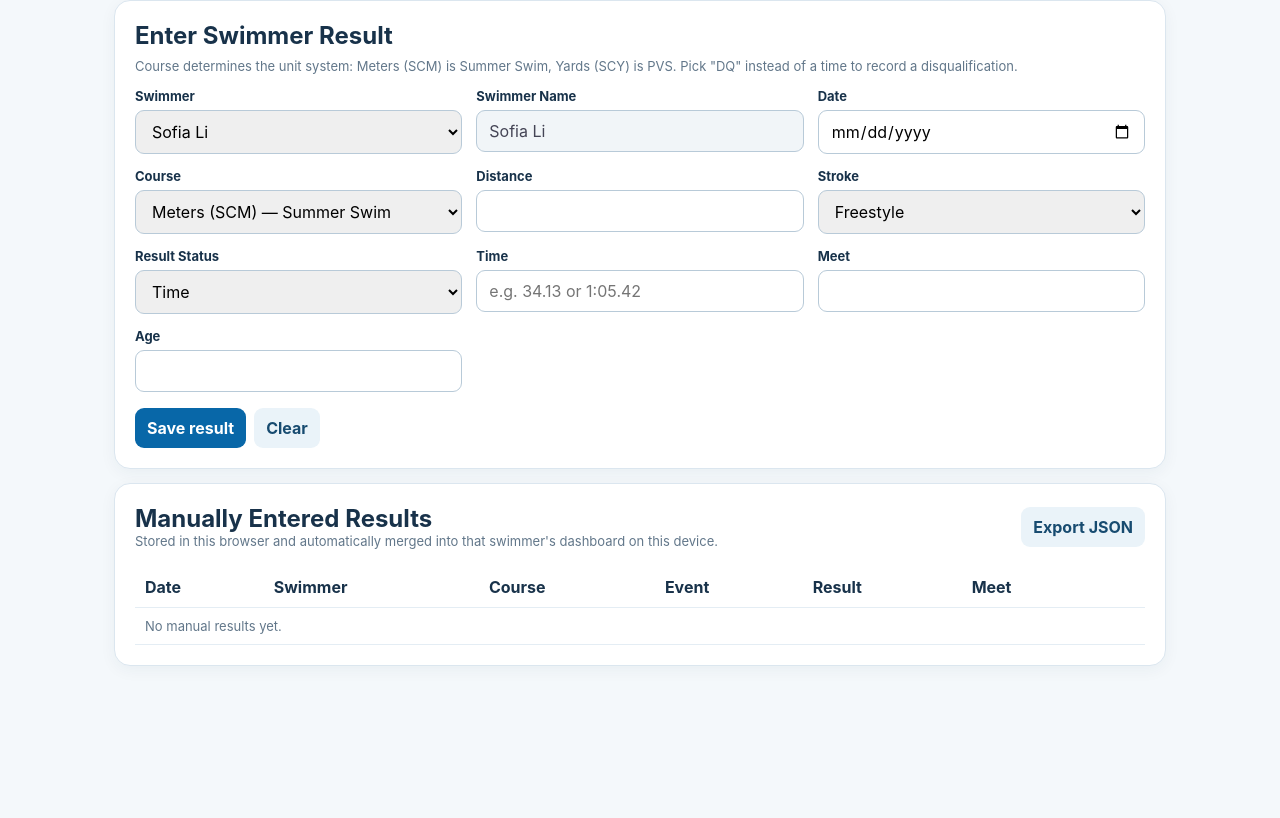
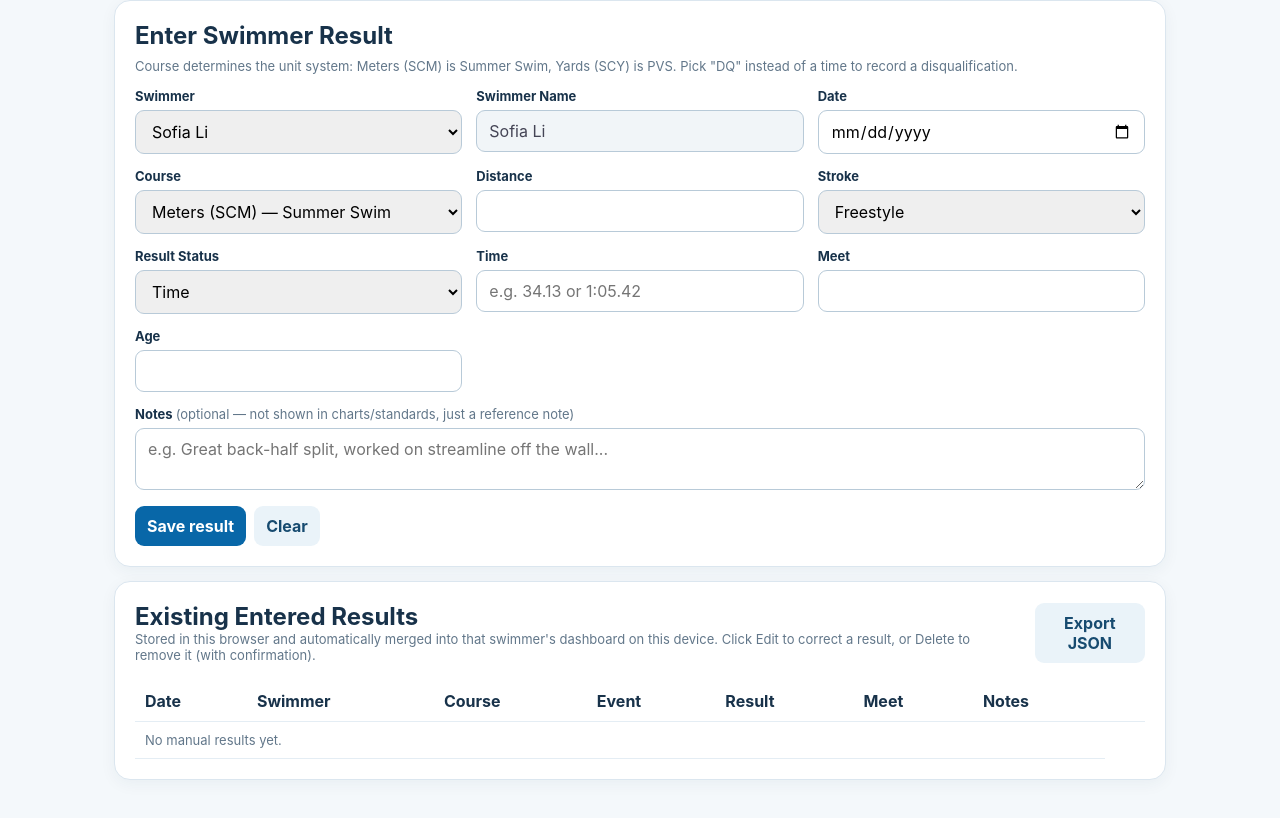
Before and after one commit to yasaiki/SwimDashboard, a plain HTML site: page admin.html in a window 1280 px wide. Shown: the part 68-886 px from the top of the page. Before the commit the page ends 800 px from the top, so only its background shows below. Drawn offline with Linux system fonts and the light colour scheme.

Commit message:
Add admin comments

```diff
--- a/admin.html
+++ b/admin.html
@@ -47,6 +47,10 @@ input[readonly]{background:#f1f5f8;color:#445}
 <div class="field"><label>Meet</label><input id="meet" required></div>
 <div class="field"><label>Age</label><input id="age" type="number" min="4" max="99"></div>
 </div>
+<div class="field" style="margin-top:14px">
+  <label>Notes <span class="muted" style="font-weight:400">(optional — not shown in charts/standards, just a reference note)</span></label>
+  <textarea id="notes" rows="2" placeholder="e.g. Great back-half split, worked on streamline off the wall..." style="font:inherit;padding:10px 12px;border:1px solid #b8cad8;border-radius:9px;resize:vertical"></textarea>
+</div>
 <div class="actions" style="margin-top:16px">
   <button type="submit" id="submitBtn">Save result</button>
   <button type="reset" class="secondary" id="clearBtn">Clear</button>
@@ -56,8 +60,8 @@ input[readonly]{background:#f1f5f8;color:#445}
 </form>
 </section>
 
-<section class="card"><div class="topbar"><div><h2 style="margin:0">Manually Entered Results</h2><div class="muted">Stored in this browser and automatically merged into that swimmer's dashboard on this device.</div></div><button id="exportBtn" class="secondary">Export JSON</button></div>
-<div class="table-wrap"><table><thead><tr><th>Date</th><th>Swimmer</th><th>Course</th><th>Event</th><th>Result</th><th>Meet</th><th></th></tr></thead><tbody id="rows"></tbody></table></div>
+<section class="card"><div class="topbar"><div><h2 style="margin:0">Existing Entered Results</h2><div class="muted">Stored in this browser and automatically merged into that swimmer's dashboard on this device. Click Edit to correct a result, or Delete to remove it (with confirmation).</div></div><button id="exportBtn" class="secondary">Export JSON</button></div>
+<div class="table-wrap"><table><thead><tr><th>Date</th><th>Swimmer</th><th>Course</th><th>Event</th><th>Result</th><th>Meet</th><th>Notes</th><th></th></tr></thead><tbody id="rows"></tbody></table></div>
 </section>
 </main>
 <script>
```
